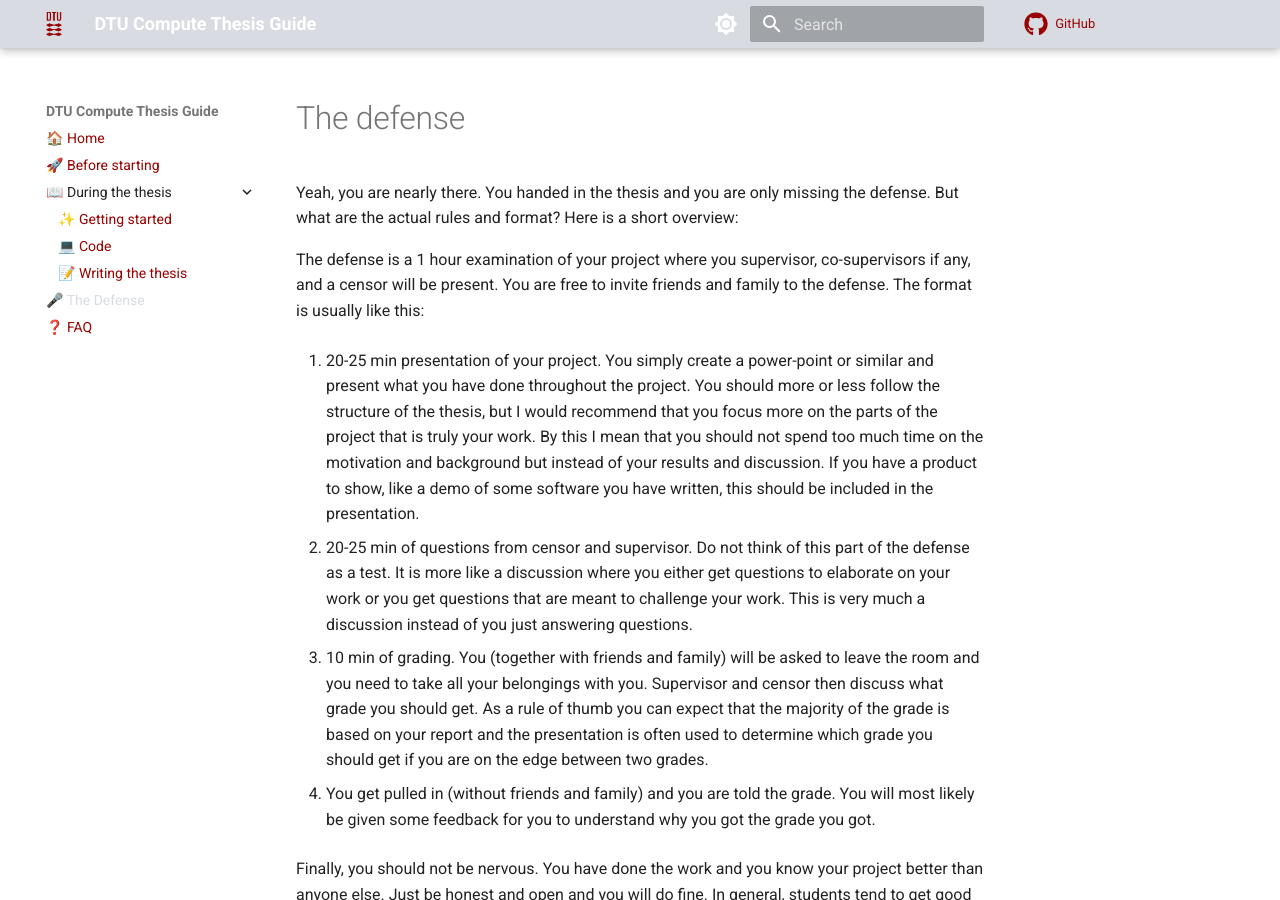
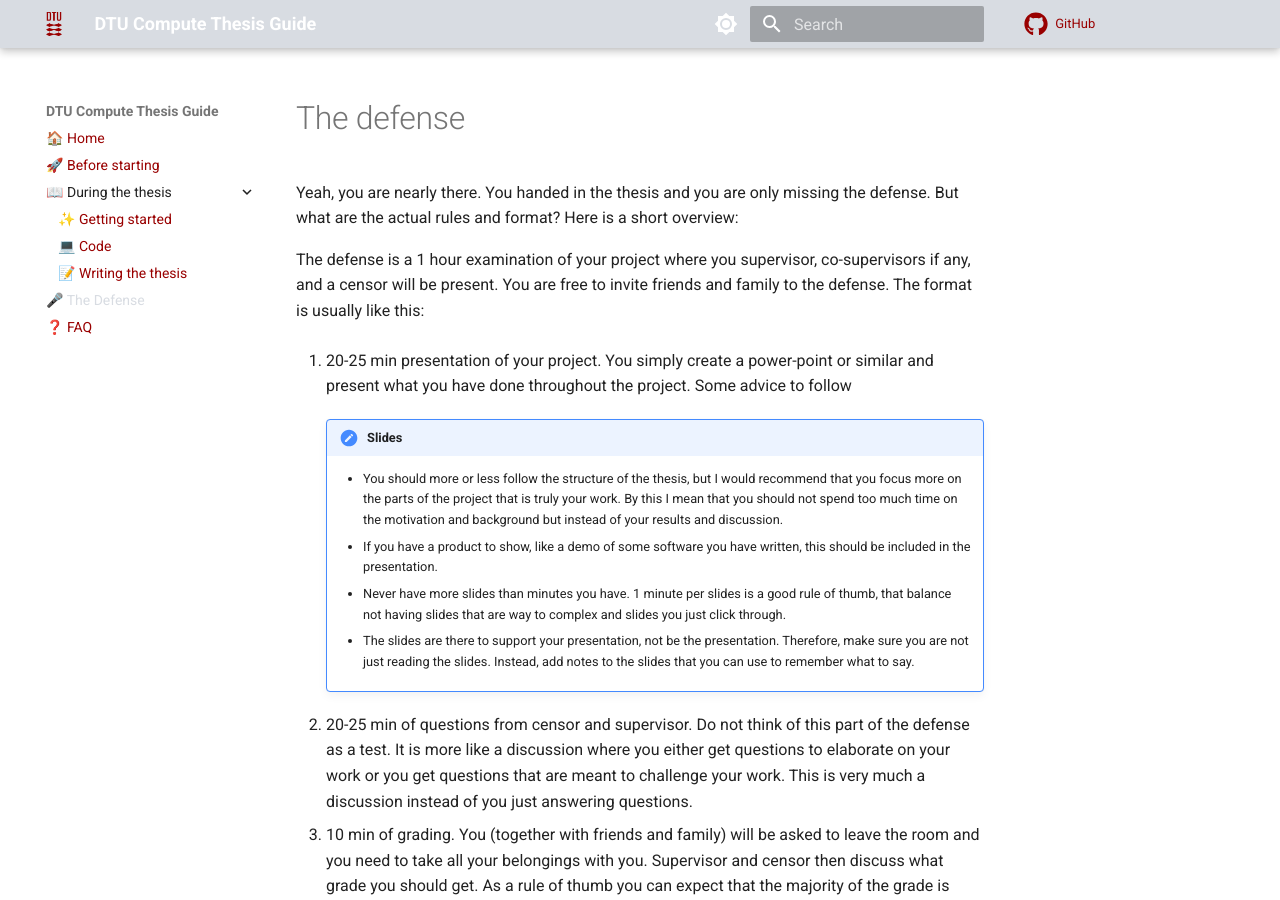
Before and after one commit to SkafteNicki/dtu_cs_thesis, an MkDocs documentation site: the page built from docs/defense.md, in a window 1280 px wide and 900 px high. Built offline with MkDocs 1.6.1 and Material for MkDocs 9.7.7, drawn with Linux system fonts in a browser that asks for light colours; comment, search, counter and statistics services are not loaded.

Commit message:
update defence

```diff
--- a/docs/defense.md
+++ b/docs/defense.md
@@ -7,10 +7,22 @@ The defense is a 1 hour examination of your project where you supervisor, co-sup
 be present. You are free to invite friends and family to the defense. The format is usually like this:
 
 1. 20-25 min presentation of your project. You simply create a power-point or similar and present what you have done
-    throughout the project. You should more or less follow the structure of the thesis, but I would recommend that you
-    focus more on the parts of the project that is truly your work. By this I mean that you should not spend too much
-    time on the motivation and background but instead of your results and discussion. If you have a product to show,
-    like a demo of some software you have written, this should be included in the presentation.
+    throughout the project. Some advice to follow
+
+    !!! note "Slides"
+
+        * You should more or less follow the structure of the thesis, but I would recommend that you
+            focus more on the parts of the project that is truly your work. By this I mean that you should not spend too
+            much time on the motivation and background but instead of your results and discussion.
+
+        * If you have a product to show, like a demo of some software you have written, this should be included in the
+            presentation.
+
+        * Never have more slides than minutes you have. 1 minute per slides is a good rule of thumb, that balance
+            not having slides that are way to complex and slides you just click through.
+
+        * The slides are there to support your presentation, not be the presentation. Therefore, make sure you are
+            not just reading the slides. Instead, add notes to the slides that you can use to remember what to say.
 
 2. 20-25 min of questions from censor and supervisor. Do not think of this part of the defense as a test. It is more
     like a discussion where you either get questions to elaborate on your work or you get questions that are meant to
@@ -24,14 +36,12 @@ be present. You are free to invite friends and family to the defense. The format
 4. You get pulled in (without friends and family) and you are told the grade. You will most likely be given some
     feedback for you to understand why you got the grade you got.
 
-
-
 Finally, you should not be nervous. You have done the work and you know your project better than anyone else. Just be
 honest and open and you will do fine. In general, students tend to get good grades, see figure below.
 
 <figure markdown="span">
-  ![scope](figures/grade_distribution.png){ width="500" }
-  <figcaption>Grade distribution for BsC and MsC projects supervised by the author.</figcaption>
+    ![scope](figures/grade_distribution.png){ width="500" }
+    <figcaption>Grade distribution for BsC and MsC projects supervised by the author.</figcaption>
 </figure>
 
 That's it. You are now either a Bachelor or a Master of Science. Congratulations 🎉
```
Also changed, not shown: docs/figures.py (+5 -3 lines), docs/figures/grade_distribution.png.
